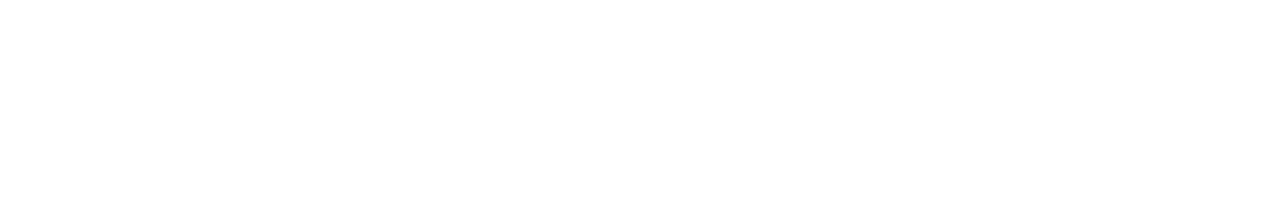
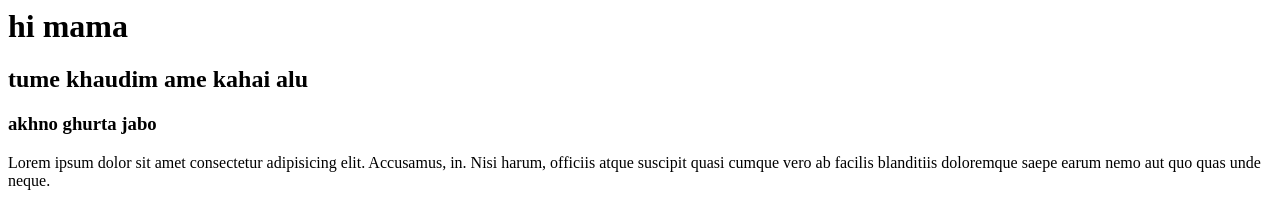
Before and after one commit to Inzamamedu/web-project-2, a plain HTML site: page index.html in a window 1280 px wide. Drawn offline with Linux system fonts and the light colour scheme.

Commit message:
style added

```diff
--- a/index.html
+++ b/index.html
@@ -5,6 +5,9 @@
         </title>
     </head>
     <body>
-
+        <h1>hi mama</h1>
+        <h2>tume khaudim ame kahai alu</h2>
+        <h3>akhno ghurta jabo </h3>
+        <p>Lorem ipsum dolor sit amet consectetur adipisicing elit. Accusamus, in. Nisi harum, officiis atque suscipit quasi cumque vero ab facilis blanditiis doloremque saepe earum nemo aut quo quas unde neque.</p>
     </body>
 </html>
--- /dev/null
+++ b/style.css
@@ -0,0 +1,6 @@
+h{
+    color: aqua;
+}
+p{
+    background-color: black;
+}
```
